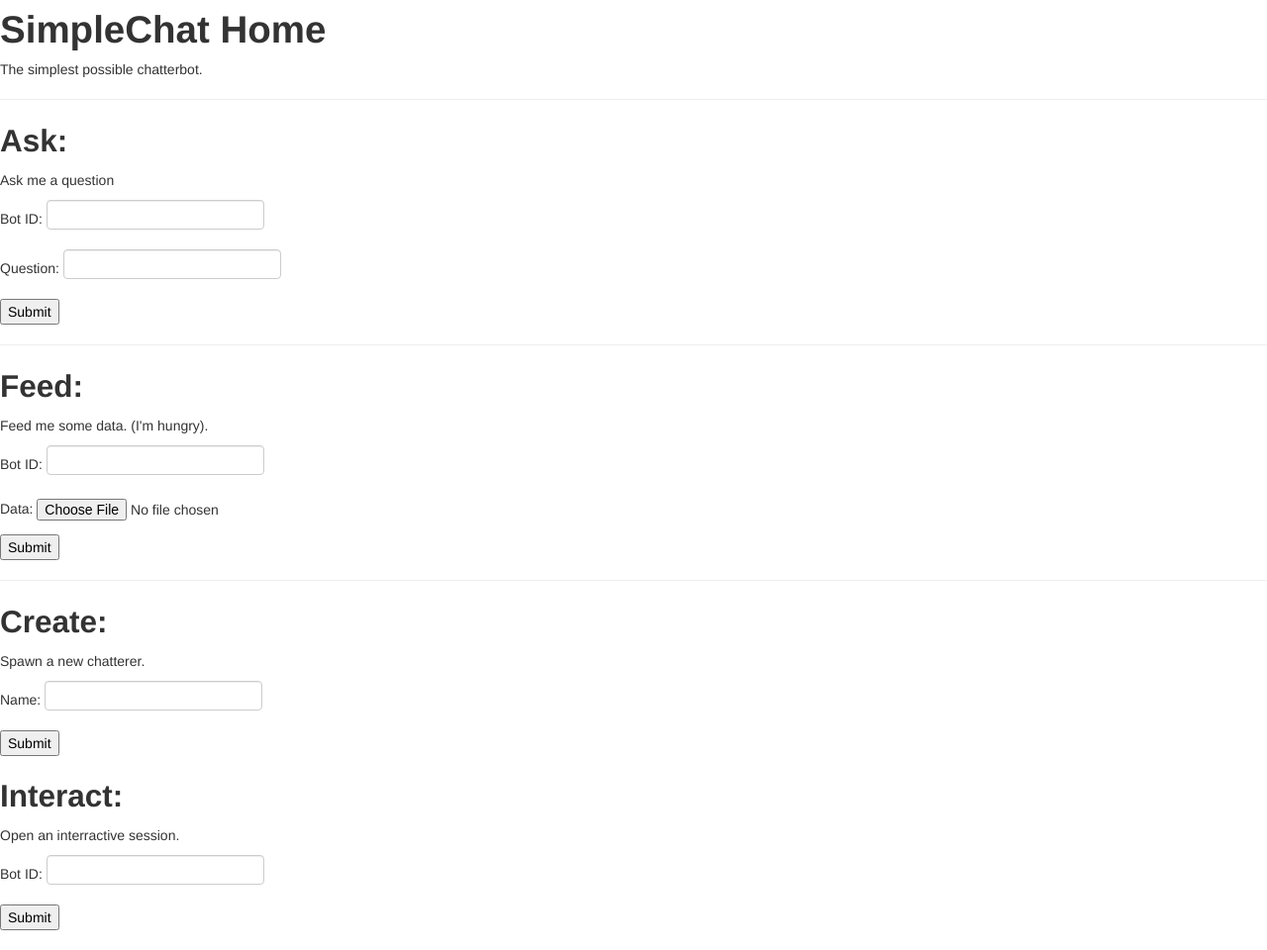
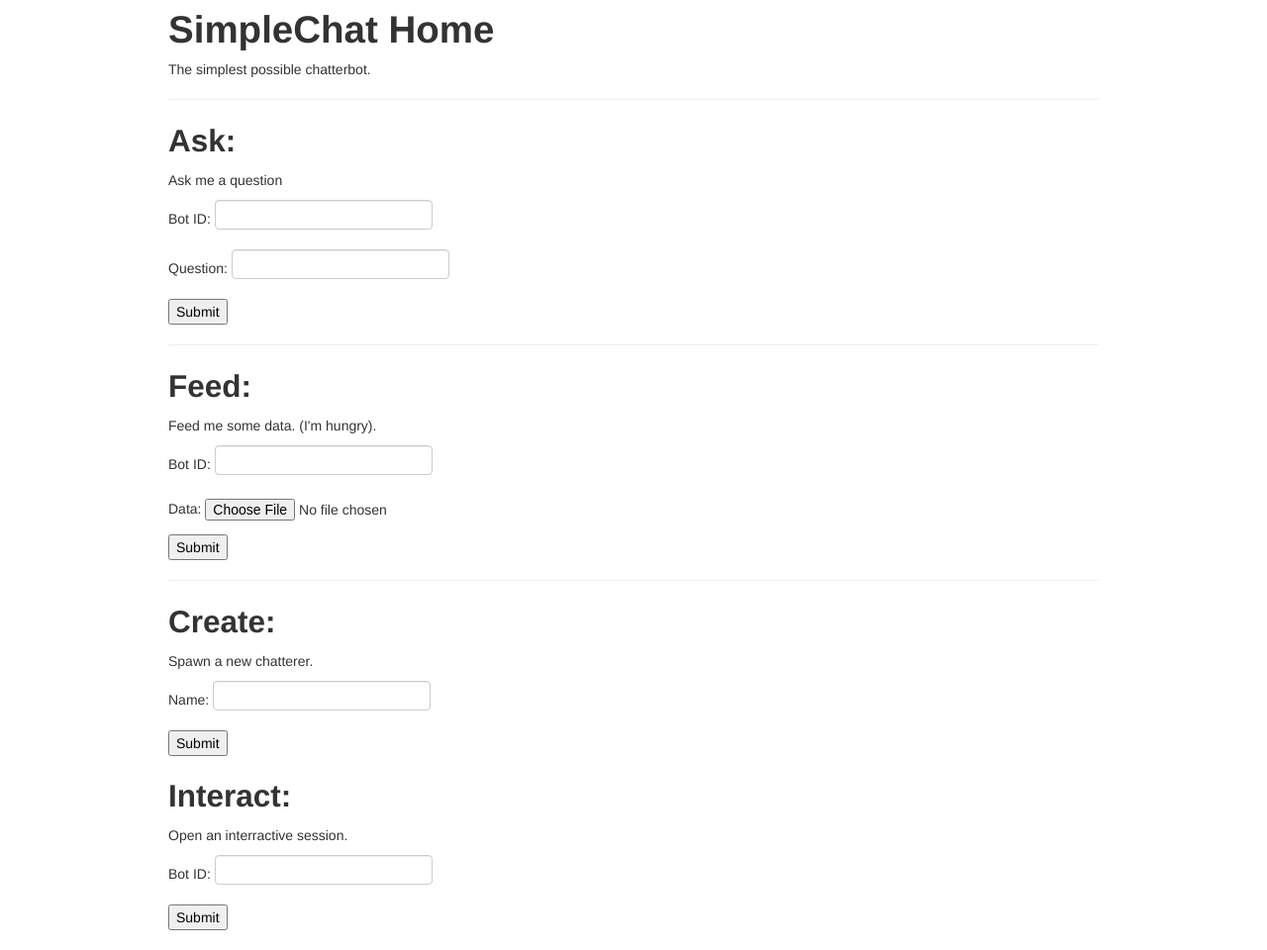
Before and after one commit to kayleema/django-chatterbot, a Django app: page / in a window 1280 px wide. Shown: the whole page at 99% size. Run offline with Django 3.2, Linux system fonts and the light colour scheme; parts of the project's set-up code (start-up, migrations or seed data) failed here and were passed over; some libraries are stand-ins or nearby versions.

Commit message:
prettier

```diff
--- a/chat/templates/chat/home.html
+++ b/chat/templates/chat/home.html
@@ -7,6 +7,7 @@
     <link href="static/bootstrap.min.css" rel="stylesheet" media="screen">
   </head>
 <body>
+	<div class=container>
 	<h1>SimpleChat Home</h1>
 	<p>The simplest possible chatterbot.</p>
 	<hr/>
@@ -60,6 +61,8 @@
     </form>
 
 
+	</div>
+
 
     <script src="http://code.jquery.com/jquery.js"></script>
     <script src="js/bootstrap.min.js"></script>
```
